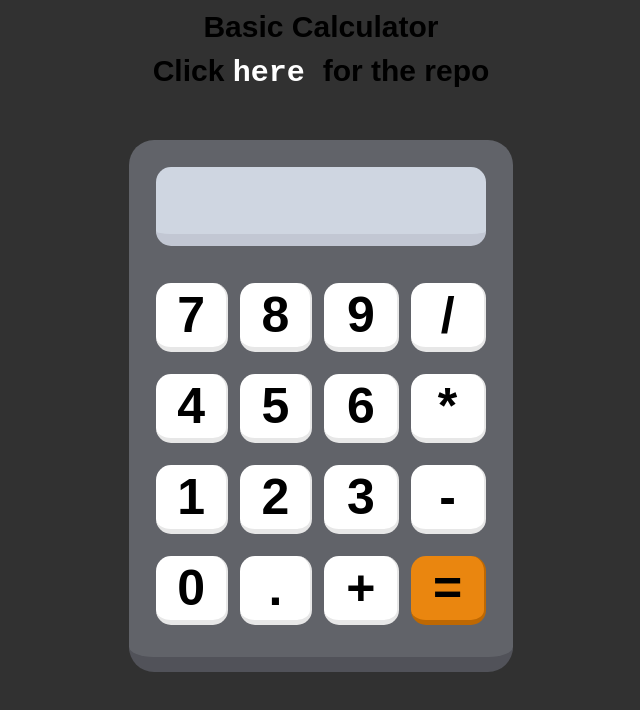
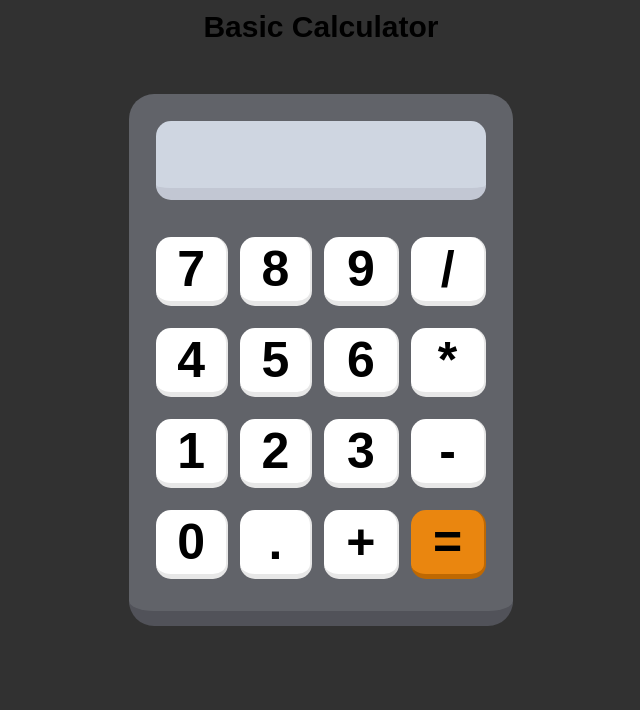
Before and after one commit to Progresssp/Progresssp, a plain HTML site: page index.html in a window 1280 px wide. Shown: the whole page, without its empty margins (319-959 px from the left). Drawn offline with Linux system fonts and the light colour scheme.

Commit message:
updated the index file

```diff
--- a/index.html
+++ b/index.html
@@ -8,7 +8,7 @@
   </head>
   <body>
     <h2> Basic Calculator</h2>
-    <p>Click <a href="https://github.com/Ademidemi/Calculators">here </a>for the repo</p>
+
     <table>
       <tr>
         <td colspan="4">
```
